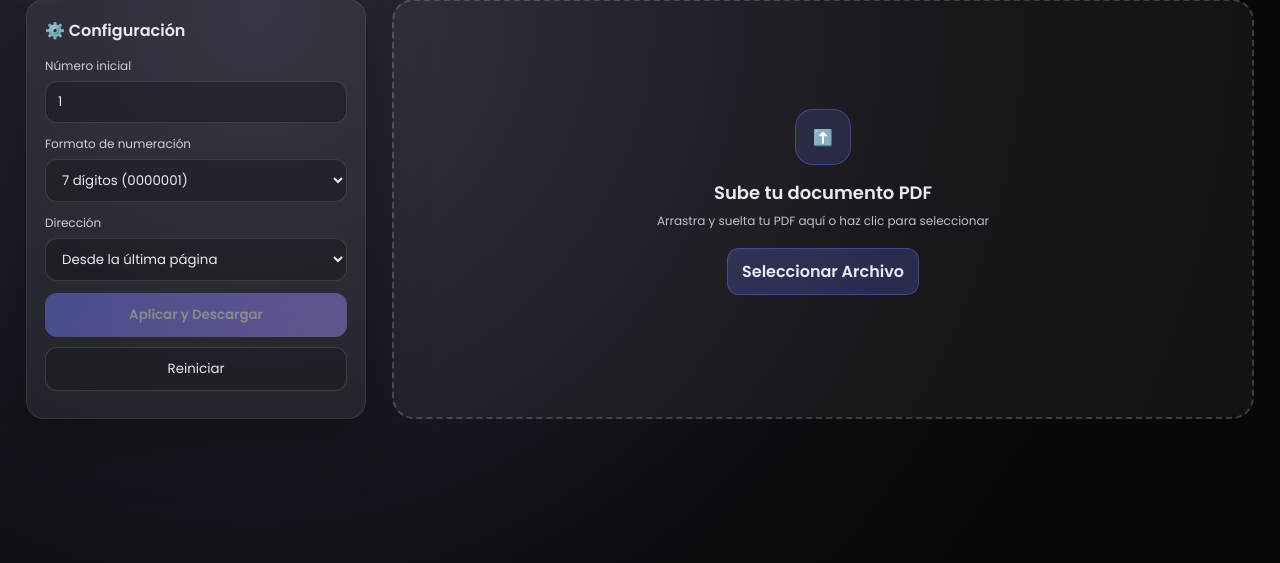
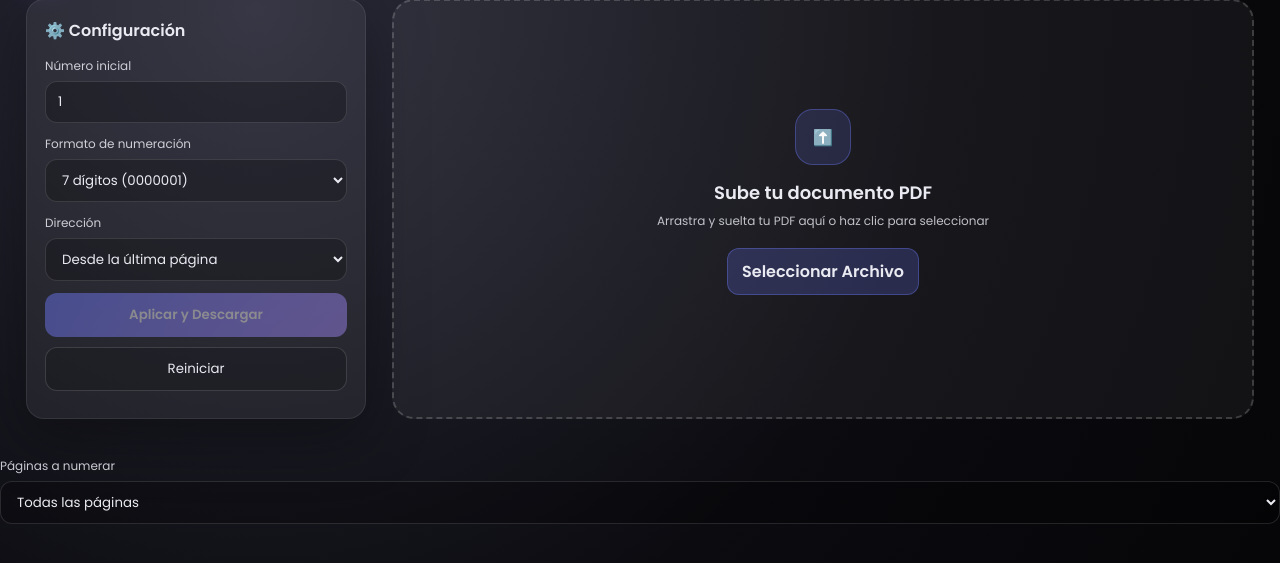
Before and after one commit to EmiliaM25/numerador_pf, a Flask app: page / in a window 1280 px wide. Shown: the part 71-634 px from the top of the page. Run offline with Flask 3, Linux system fonts and the light colour scheme.

Commit message:
actualizar

```diff
--- a/templates/index.html
+++ b/templates/index.html
@@ -193,7 +193,13 @@
       </div>
     </div>
   </div>
-
+<div class="field">
+<label>Páginas a numerar</label>
+<select name="modo">
+<option value="todas">Todas las páginas</option>
+<option value="salto_final">Saltando una hoja desde el final</option>
+</select>
+</div>
   <script>
     const drop = document.getElementById("drop");
     const pickBtn = document.getElementById("pickBtn");
```
